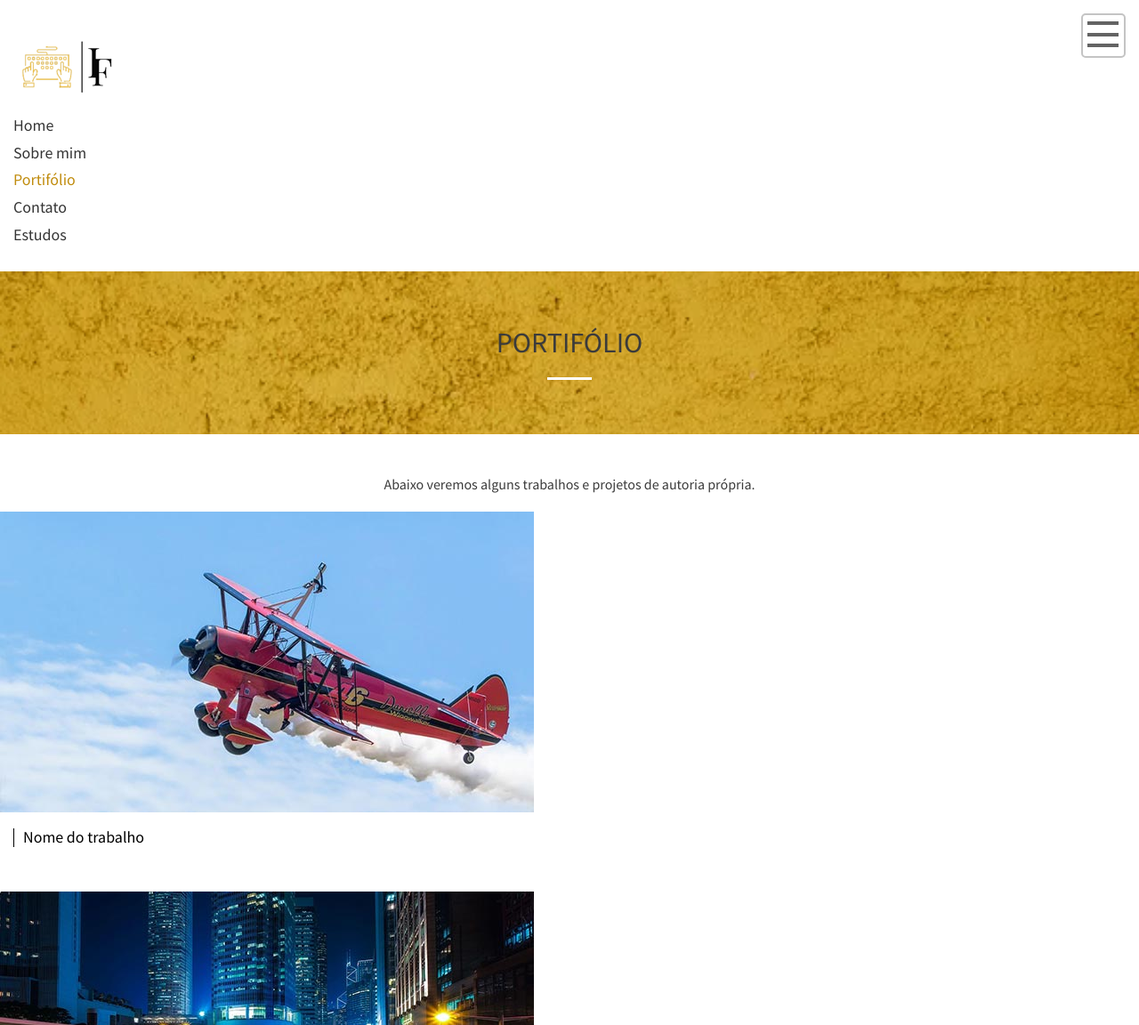
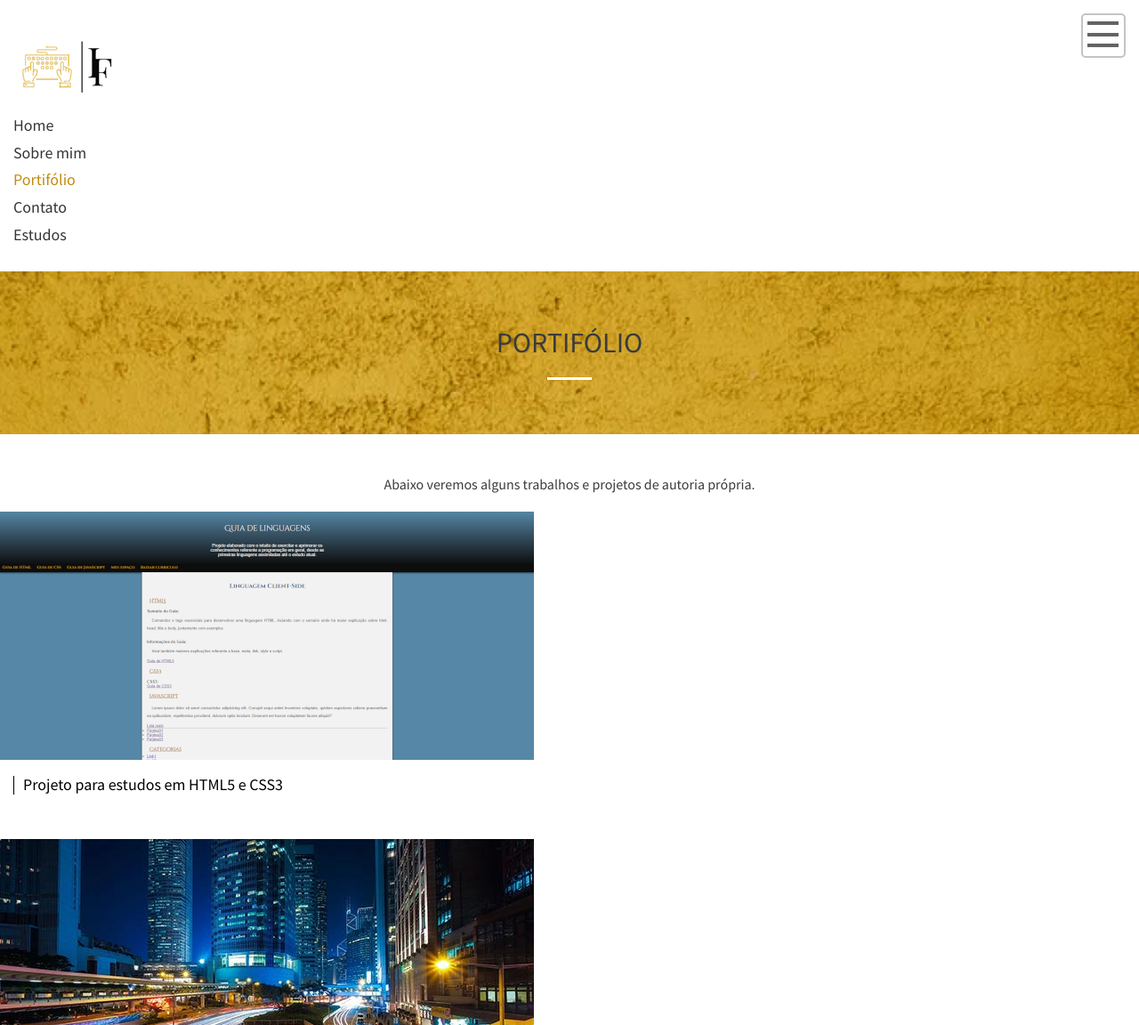
Before and after one commit to IvesFigueiredo/portfolio, a plain HTML site: page portifolio.html in a window 1280 px wide. Shown: the top 1152 px of the page at 89% size. Drawn offline with Linux system fonts and the light colour scheme.

Commit message:
inseri o projeto de estudos

```diff
--- a/portifolio.html
+++ b/portifolio.html
@@ -34,8 +34,8 @@
             <nav>
                <ul class="lista-trabalhos">
                 <li class="lista-trabalhos__item">
-                    <a href="img/portfolio/aviao.jpg"><img class="lista-trabalhos__img" src="img/portfolio/miniaturas/aviao.jpg" alt="avião.de.acrobacias">
-                    <h2 class="lista-trabalhos__titulo">Nome do trabalho</h2></a>
+                    <a href="https://ivesfigueiredo.github.io/projetos-pessoais/PP-Index.html" target="_blank"><img class="lista-trabalhos__img" src="img/portfolio/miniaturas/estudos.png" alt="Projeto para estudos">
+                    <h2 class="lista-trabalhos__titulo">Projeto para estudos em HTML5 e CSS3</h2></a>
                 </li>
                 <li class="lista-trabalhos__item">
                         <a href="img/portfolio/hongkong.jpg"><img class="lista-trabalhos__img" src="img/portfolio/miniaturas/hongkong.jpg" alt="Cidade.de.HongKong">
```
Also changed, not shown: img/portfolio/estudos.png (added), img/portfolio/miniaturas/estudos.png (added).
